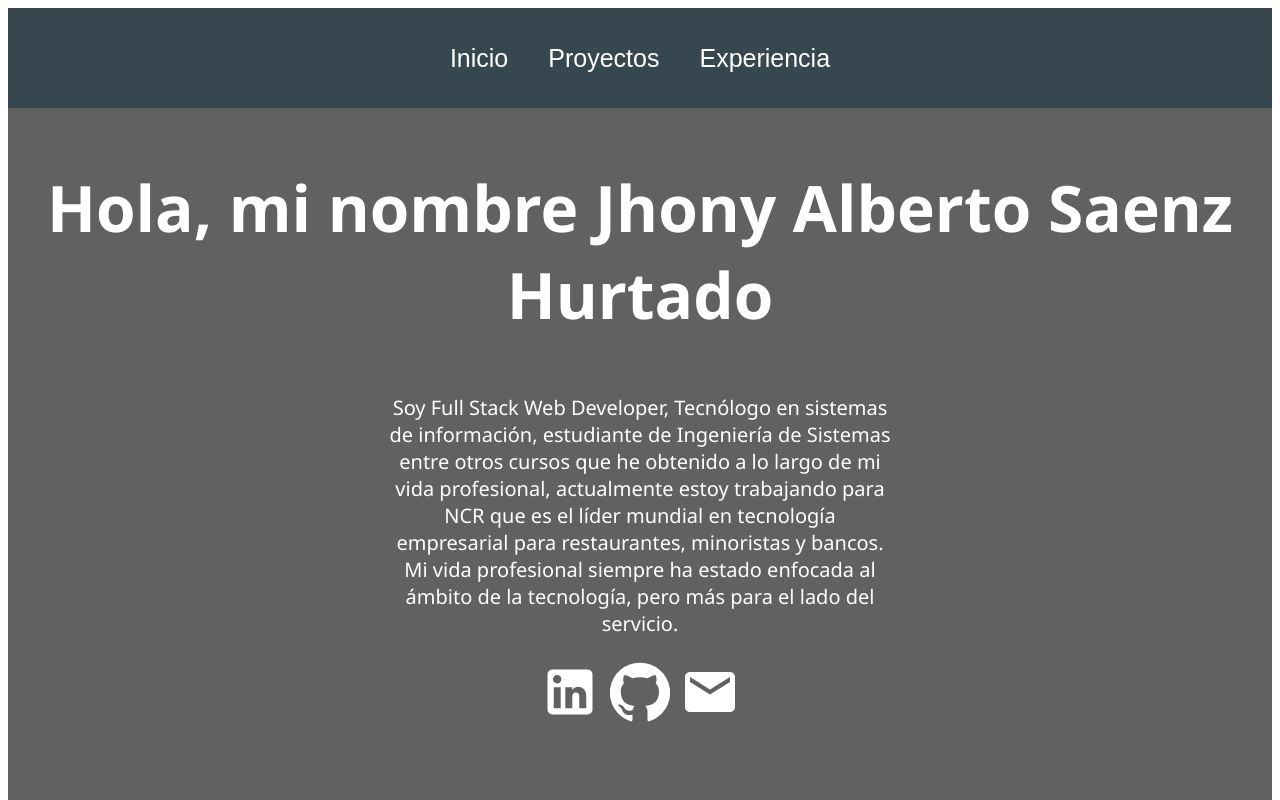
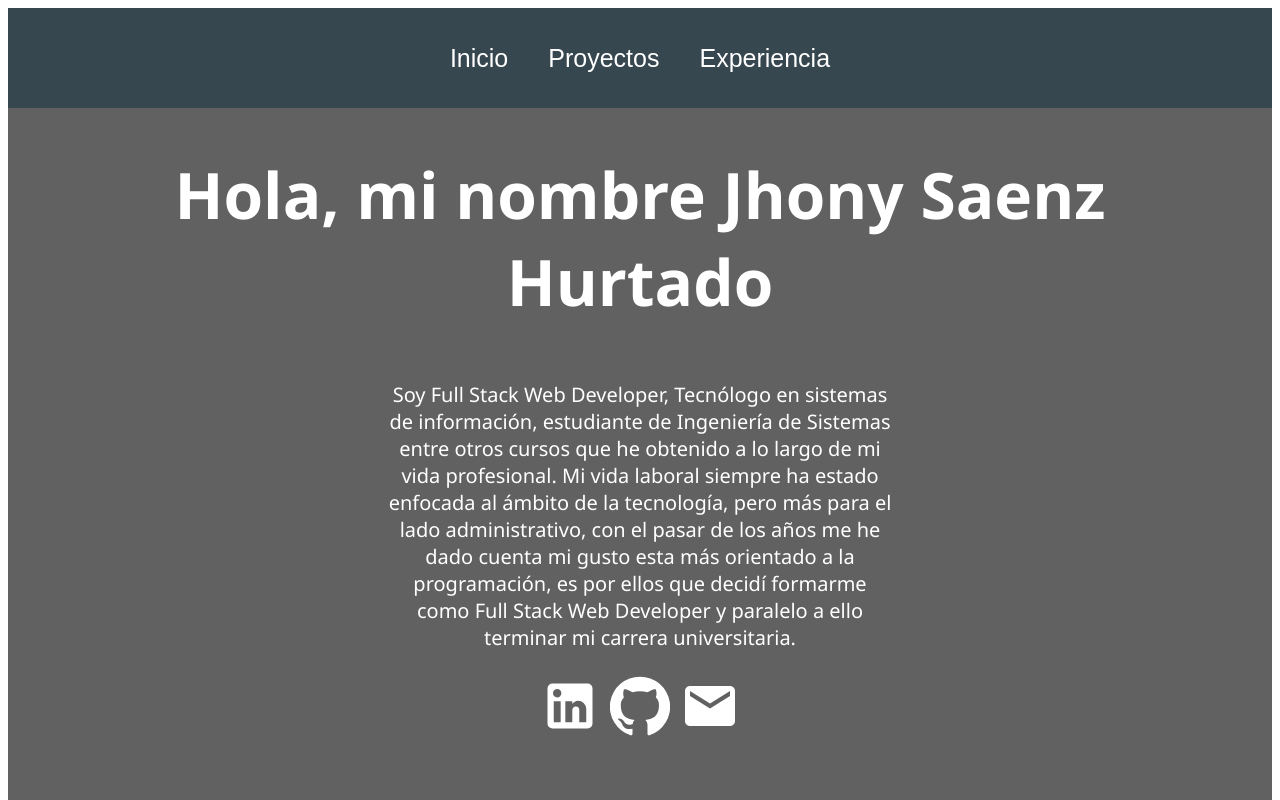
Before and after one commit to jasaenzh/portafoliojhonysaenz, a React (Create React App) app: page / in a window 1280 px wide. Shown: the top 800 px of the page. Built offline with nearby package versions, Linux system fonts and the light colour scheme.

Commit message:
actualizando home - Mi perfil

```diff
--- a/src/pages/Home.js
+++ b/src/pages/Home.js
@@ -9,12 +9,12 @@ function Home() {
     return (
         <div className='home'>
             <div className='about'>
-                <h2>Hola, mi nombre Jhony Alberto Saenz Hurtado</h2>
+                <h2>Hola, mi nombre Jhony Saenz Hurtado</h2>
                 <div className='prompt'>
                     <p>
-                        Soy Full Stack Web Developer, Tecnólogo en sistemas de información, estudiante de Ingeniería de Sistemas entre otros cursos que he obtenido a lo largo de mi vida profesional,
-                        actualmente estoy trabajando para NCR que es el líder mundial en tecnología empresarial para restaurantes, minoristas y bancos.
-                        Mi vida profesional siempre ha estado enfocada al ámbito de la tecnología, pero más para el lado del servicio.
+                        Soy Full Stack Web Developer, Tecnólogo en sistemas de información, estudiante de Ingeniería de Sistemas entre otros cursos que he obtenido a lo largo de mi vida profesional.
+                        Mi vida laboral siempre ha estado enfocada al ámbito de la tecnología, pero más para el lado administrativo, con el pasar de los años me he dado cuenta mi gusto esta más orientado
+                        a la programación, es por ellos que decidí formarme como Full Stack Web Developer y paralelo a ello terminar mi carrera universitaria.
                     </p>
                     <a href="https://www.linkedin.com/in/jhony-saenz-hurtado/" target="_blank" rel="noopener noreferrer"><LinkedInIcon /></a>
                     <a href="https://github.com/jasaenzh" target="_blank" rel="noopener noreferrer"><GitHubIcon /></a>
```
